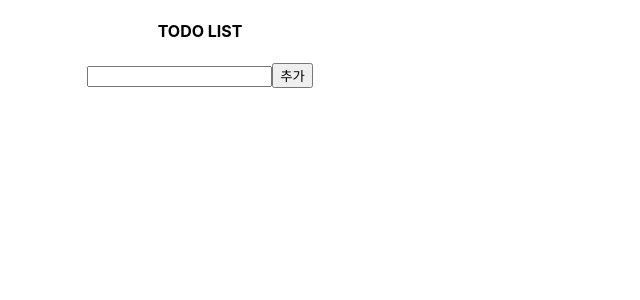
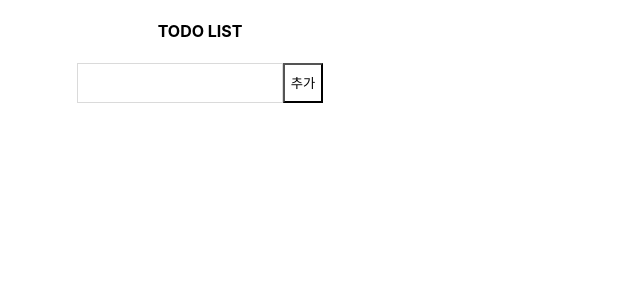
Before and after one commit to yeon-kk/wanted-pre-onboarding-frontend, a React (Create React App) app: page /todo in a window 1280 px wide. Shown: the top 300 px of the page, without its empty margins (0-640 px from the left). Built offline with nearby package versions, Linux system fonts and the light colour scheme.

Commit message:
srtle: 투두 리스트 css 추가

```diff
--- a/src/pages/todo/todo.css
+++ b/src/pages/todo/todo.css
@@ -1,3 +1,52 @@
 .login-layout {
   width: 400px;
 }
+
+.input-container {
+  display: flex;
+  flex-direction: row;
+  height: 40px;
+}
+
+.todo-input {
+  width: 200px;
+  border: 1px solid #dadada;
+}
+
+.todo-list-container {
+  display: flex;
+  flex-direction: column;
+  gap: 8px;
+}
+
+.todo-container {
+  display: flex;
+  flex-direction: row;
+}
+
+.todo-label {
+  display: flex;
+  flex-direction: row;
+}
+
+.todo-content {
+  width: 200px;
+  display: flex;
+  align-items: center;
+  word-break: break-all;
+  border-top: 1px solid #dadada;
+}
+
+.todo-button-container {
+  display: flex;
+  gap: 4px;
+}
+
+.todo-button {
+  height: 40px;
+  background-color: white;
+}
+
+.todo-button:hover {
+  cursor: pointer;
+}
```
